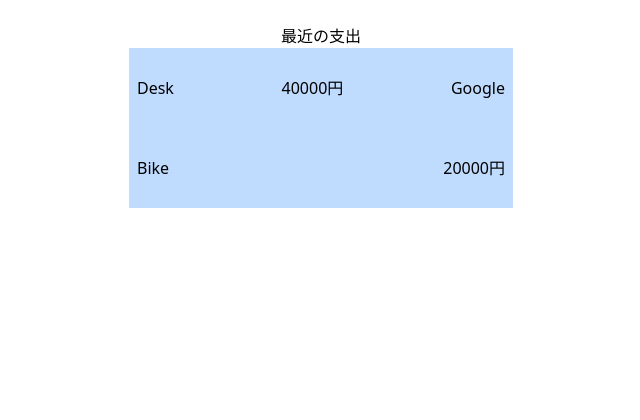
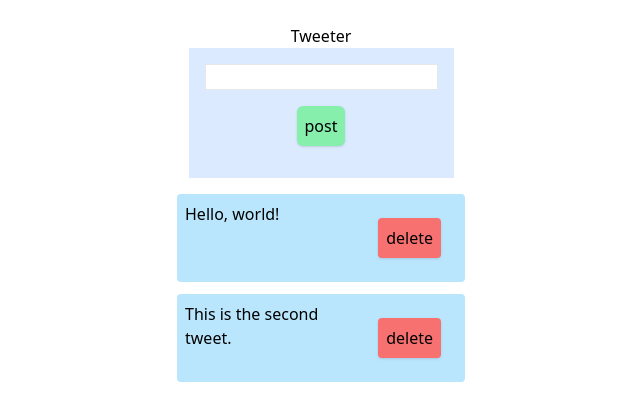
Before and after one commit to yochimonji/udemy_vue_typescript, a Vue app: page / in a window 1280 px wide. Shown: the top 420 px of the page, without its empty margins (319-959 px from the left). Built offline with nearby package versions, Linux system fonts and the light colour scheme.

Commit message:
add: chapter5

```diff
--- a/src/App.vue
+++ b/src/App.vue
@@ -1,25 +1,13 @@
 <script setup lang="ts">
 // This starter template is using Vue 3 <script setup> SFCs
 // Check out https://vuejs.org/api/sfc-script-setup.html#script-setup
-import Payment from "./components/Payment.vue"
+// import Payment from "./components/Payment.vue"
+import Tweet from "./components/Tweet.vue"
 </script>
 
 <template>
   <div class="p-6 max-w-lg mx-auto">
-    <Payment></Payment>
+    <!-- <Payment></Payment> -->
+    <Tweet />
   </div>
 </template>
-
-<style scoped>
-.logo {
-  height: 6em;
-  padding: 1.5em;
-  will-change: filter;
-}
-.logo:hover {
-  filter: drop-shadow(0 0 2em #646cffaa);
-}
-.logo.vue:hover {
-  filter: drop-shadow(0 0 2em #42b883aa);
-}
-</style>
--- /dev/null
+++ b/src/components/Tweet.vue
@@ -0,0 +1,36 @@
+<script setup lang="ts">
+import { ref } from "vue"
+
+const tweets = ref([{id: 0, description: "Hello, world!"}, {id: 1, description: "This is the second tweet."}])
+const inputtingDescription = ref<string>("")
+
+const postTweet = () => {
+    const tweet = {id: Math.random(), description: inputtingDescription.value}
+    tweets.value.push(tweet)
+    inputtingDescription.value = ""
+    console.log("post...", inputtingDescription.value)
+}
+
+const deleteTweet = (id: number) => {
+    tweets.value = tweets.value.filter(t => t.id !== id)
+}
+</script>
+
+<template>
+    <div class="flex flex-col items-center">
+        <h1>Tweeter</h1>
+        <div class="flex flex-col items-center p-4 bg-blue-100">
+            <input type="text" class="border" v-model="inputtingDescription">
+            <button class="bg-green-300 p-2 m-4 rounded-md shadow" v-on:click="postTweet">post</button>
+        </div>
+        <div class="flex flex-col items-center p-4">
+            <p v-show="tweets.length <= 0">No tweets have been added</p>
+            <ul>
+                <li v-for="tweet in tweets" v-bind:key="tweet.id" class="list-none mb-3 rounded flex justify-between bg-sky-200 p-2 w-72">
+                    <span>{{ tweet.description }}</span>
+                    <button class="bg-red-400 hover:bg-red-600 p-2 m-4 rounded shadow" @click="deleteTweet(tweet.id)">delete</button>
+                </li>
+            </ul>
+        </div>
+    </div>
+</template>
```
